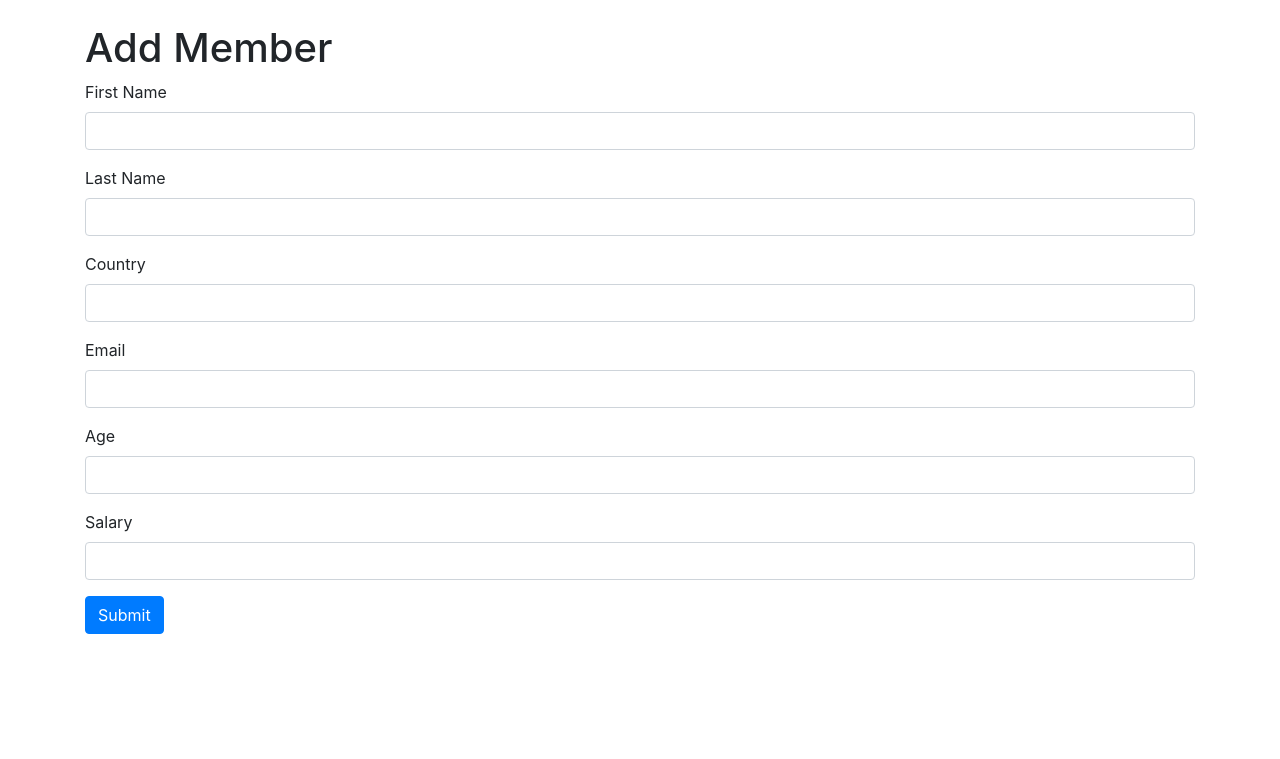
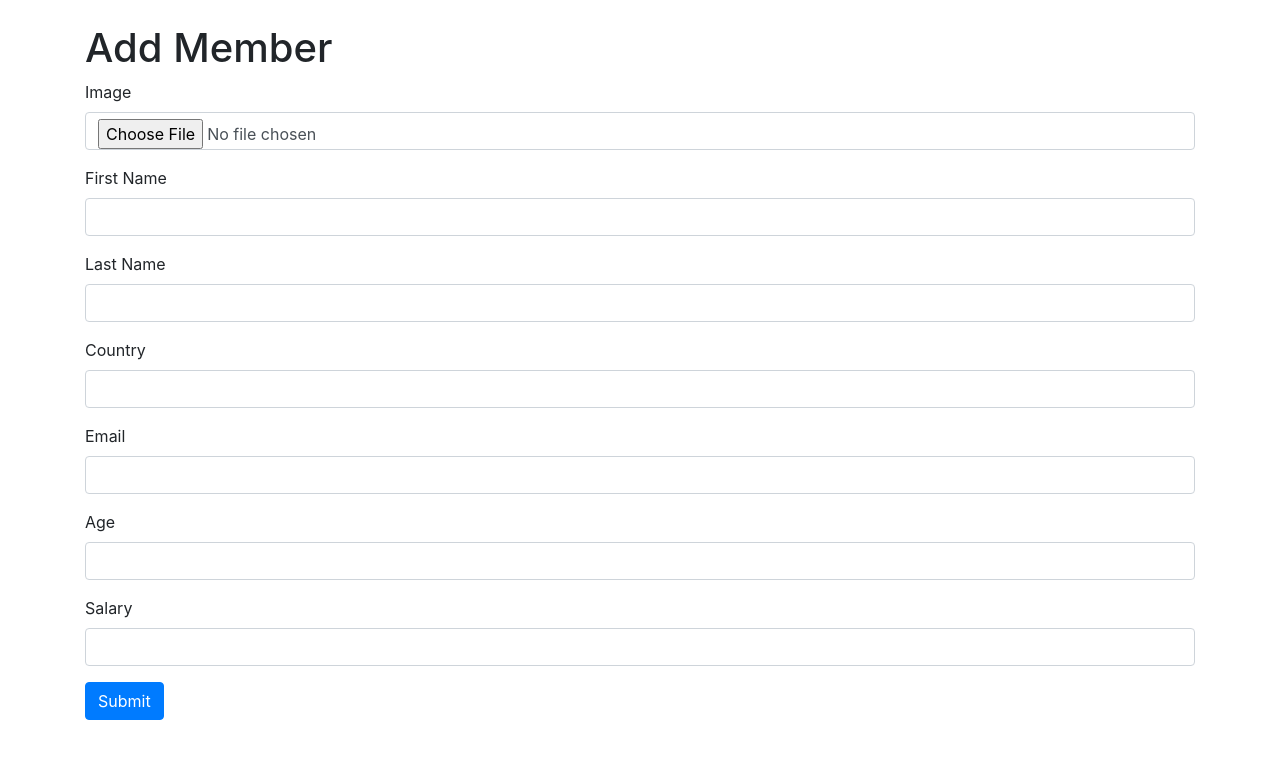
Before and after one commit to Ttiennguyen/Python_CRUD, a Django app: page /add/ in a window 1280 px wide. Shown: the top 759 px of the page. Run offline with Django 5.2, Linux system fonts and the light colour scheme; some libraries are stand-ins or nearby versions.

Commit message:
new update

```diff
--- a/newapp/models.py
+++ b/newapp/models.py
@@ -7,3 +7,4 @@ class Member(models.Model):
     email = models.CharField(max_length=100,null=True)
     age = models.IntegerField(default=0,null=True)
     salary = models.IntegerField(default=0,null=True)
+    image = models.CharField(max_length=50,null=True)
--- a/newapp/templates/add.html
+++ b/newapp/templates/add.html
@@ -15,6 +15,12 @@
         <h1>Add Member</h1>
         <form action="{% url 'addrec' %}" method="post">
             {% csrf_token %}
+
+            <div class="form-group">
+                <label for="image">Image</label>
+                <input type="file" class="form-control" name="image">
+            </div>
+
             <div class="form-group">
                 <label for="first">First Name</label>
                 <input type="text" class="form-control" name="first" required>
--- a/newapp/templates/update.html
+++ b/newapp/templates/update.html
@@ -15,6 +15,12 @@
         <h1>Update Member</h1>
         <form action="{% url 'uprec' mem.id %}" method="post">
             {% csrf_token %}
+
+            <div class="form-group">
+                <label for="image">Image</label>
+                <input type="file" class="form-control" name="image" value="{{mem.image}}" required>
+            </div>
+
             <div class="form-group">
                 <label for="first">First Name</label>
                 <input type="text" class="form-control" name="first" value="{{mem.firstname}}" required>
--- a/newapp/views.py
+++ b/newapp/views.py
@@ -8,6 +8,7 @@ def index(request):
 
     if query:
         mem = Member.objects.filter(
+            Q(email__icontains=query) |  # Case-insensitive search for first name
             Q(firstname__icontains=query) |  # Case-insensitive search for first name
             Q(lastname__icontains=query) |  # Case-insensitive search for last name
             Q(country__icontains=query)  # Case-insensitive search for country
@@ -28,8 +29,9 @@ def addrec(request):
     e=request.POST['email']
     a=request.POST['age']
     s=request.POST['salary']
+    i=request.POST['image']
     # Tạo đối tượng `Member` mới với thông tin này và lưu vào cơ sở dữ liệu
-    mem=Member(firstname=x,lastname=y,country=z,email=e,age=a,salary=s)
+    mem=Member(firstname=x,lastname=y,country=z,email=e,age=a,salary=s,image=i)
     mem.save()
     return redirect("/")
 
@@ -49,6 +51,7 @@ def uprec(request,id):
     e = request.POST['email']
     a = request.POST['age']
     s = request.POST['salary']
+    i = request.POST['image']
     mem=Member.objects.get(id=id)
     mem.firstname=x
     mem.lastname=y
@@ -56,5 +59,6 @@ def uprec(request,id):
     mem.email=e
     mem.age=a
     mem.salary=s
+    mem.image=i
     mem.save()
     return redirect("/")
```
Also changed, not shown: newapp/templates/index.html (+7 -2 lines), db.sqlite3, newapp/migrations/0004_remove_member_profile_image_member_image.py (added), newapp/static/image/1.jpg (added), newapp/static/image/2.jpeg (added).
